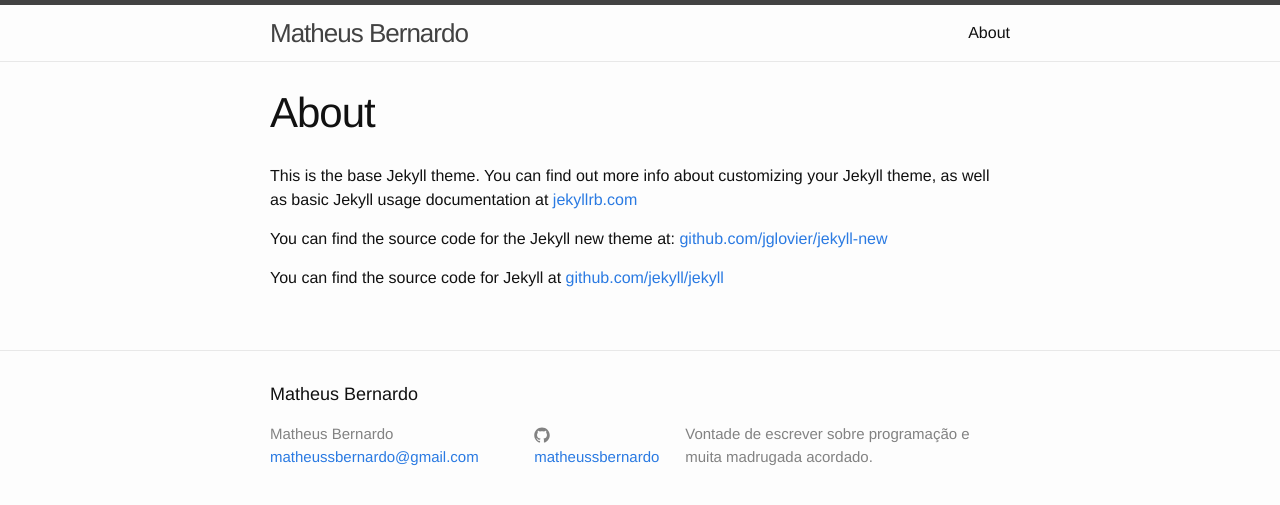
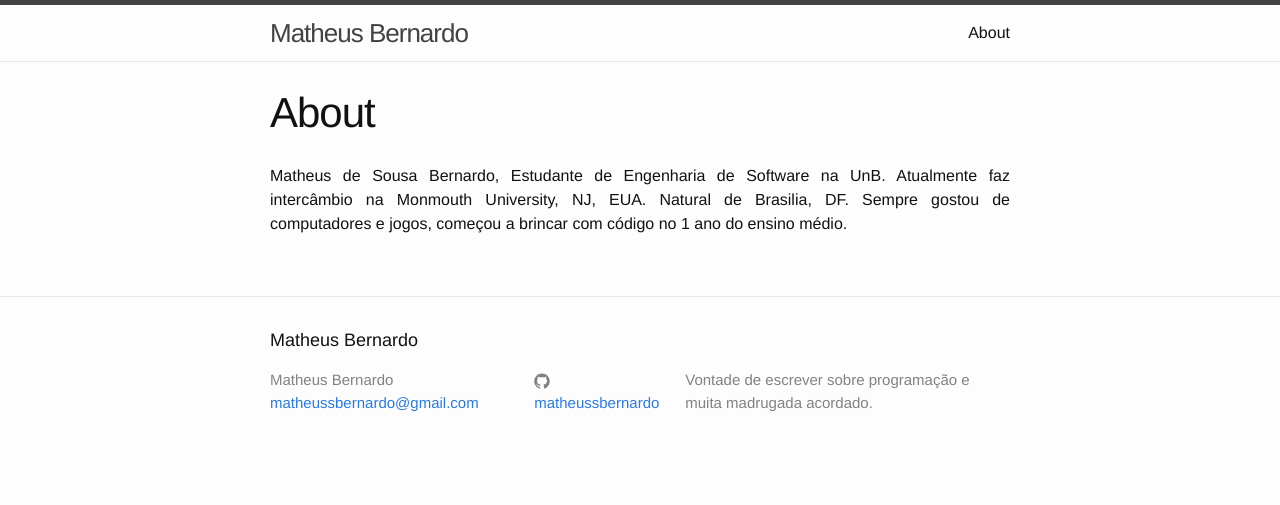
Before and after one commit to matheussbernardo/matheussbernardo.github.io, a Jekyll site: the page built from about.md, in a window 1280 px wide. Shown: the top 505 px of the page. Built offline with Jekyll 4.4.1, drawn with Linux system fonts in a browser that asks for light colours.

Commit message:
Melhorando tudo

```diff
--- a/_config.yml
+++ b/_config.yml
@@ -1,10 +1,10 @@
 # Site settings
 title: Matheus Bernardo
 email: matheussbernardo@gmail.com
-description: > # this means to ignore newlines until "baseurl:"
-  Vontade de escrever sobre programação e muita madrugada acordado.
-baseurl: "/" # the subpath of your site, e.g. /blog/
+description: Vontade de escrever sobre programação e muita madrugada acordado.
+baseurl: "" # the subpath of your site, e.g. /blog/
 url: "matheussbernardo.github.io" # the base hostname & protocol for your site
+twitter_username: matheussbernardo
 github_username:  matheussbernardo
 
 # Build settings
--- a/_includes/footer.html
+++ b/_includes/footer.html
@@ -27,21 +27,6 @@
             </a>
           </li>
           {% endif %}
-
-          {% if site.twitter_username %}
-          <li>
-            <a href="https://twitter.com/{{ site.twitter_username }}">
-              <span class="icon  icon--twitter">
-                <svg viewBox="0 0 16 16">
-                  <path fill="#828282" d="M15.969,3.058c-0.586,0.26-1.217,0.436-1.878,0.515c0.675-0.405,1.194-1.045,1.438-1.809
-                  c-0.632,0.375-1.332,0.647-2.076,0.793c-0.596-0.636-1.446-1.033-2.387-1.033c-1.806,0-3.27,1.464-3.27,3.27 c0,0.256,0.029,0.506,0.085,0.745C5.163,5.404,2.753,4.102,1.14,2.124C0.859,2.607,0.698,3.168,0.698,3.767 c0,1.134,0.577,2.135,1.455,2.722C1.616,6.472,1.112,6.325,0.671,6.08c0,0.014,0,0.027,0,0.041c0,1.584,1.127,2.906,2.623,3.206 C3.02,9.402,2.731,9.442,2.433,9.442c-0.211,0-0.416-0.021-0.615-0.059c0.416,1.299,1.624,2.245,3.055,2.271 c-1.119,0.877-2.529,1.4-4.061,1.4c-0.264,0-0.524-0.015-0.78-0.046c1.447,0.928,3.166,1.469,5.013,1.469 c6.015,0,9.304-4.983,9.304-9.304c0-0.142-0.003-0.283-0.009-0.423C14.976,4.29,15.531,3.714,15.969,3.058z"/>
-                </svg>
-              </span>
-
-              <span class="username">{{ site.twitter_username }}</span>
-            </a>
-          </li>
-          {% endif %}
         </ul>
       </div>
 
--- a/_posts/2015-10-25-welcome-to-jekyll.markdown
+++ b/_posts/2015-10-25-welcome-to-jekyll.markdown
@@ -1,8 +1,8 @@
 ---
 layout: post
-title:  "Welcome to Jekyll!"
+title:  "Livros, aprendendo a ler"
 date:   2015-10-25 00:39:33
-categories: jekyll update
+categories: Blog
 ---
 You’ll find this post in your `_posts` directory. Go ahead and edit it and re-build the site to see your changes. You can rebuild the site in many different ways, but the most common way is to run `jekyll serve --watch`, which launches a web server and auto-regenerates your site when a file is updated.
 
--- a/_sass/_layout.scss
+++ b/_sass/_layout.scss
@@ -209,7 +209,7 @@
 
 .post-content {
     margin-bottom: $spacing-unit;
-
+    text-align: justify;
     h2 {
         font-size: 32px;
 
--- a/about.md
+++ b/about.md
@@ -4,8 +4,6 @@ title: About
 permalink: /about/
 ---
 
-This is the base Jekyll theme. You can find out more info about customizing your Jekyll theme, as well as basic Jekyll usage documentation at [jekyllrb.com](http://jekyllrb.com/)
-
-You can find the source code for the Jekyll new theme at: [github.com/jglovier/jekyll-new](https://github.com/jglovier/jekyll-new)
-
-You can find the source code for Jekyll at [github.com/jekyll/jekyll](https://github.com/jekyll/jekyll)
+Matheus de Sousa Bernardo, Estudante de Engenharia de Software na UnB. Atualmente faz intercâmbio na Monmouth University, NJ, EUA.
+Natural de Brasilia, DF. Sempre gostou de computadores e jogos, começou a brincar
+com código no 1 ano do ensino médio.
```
